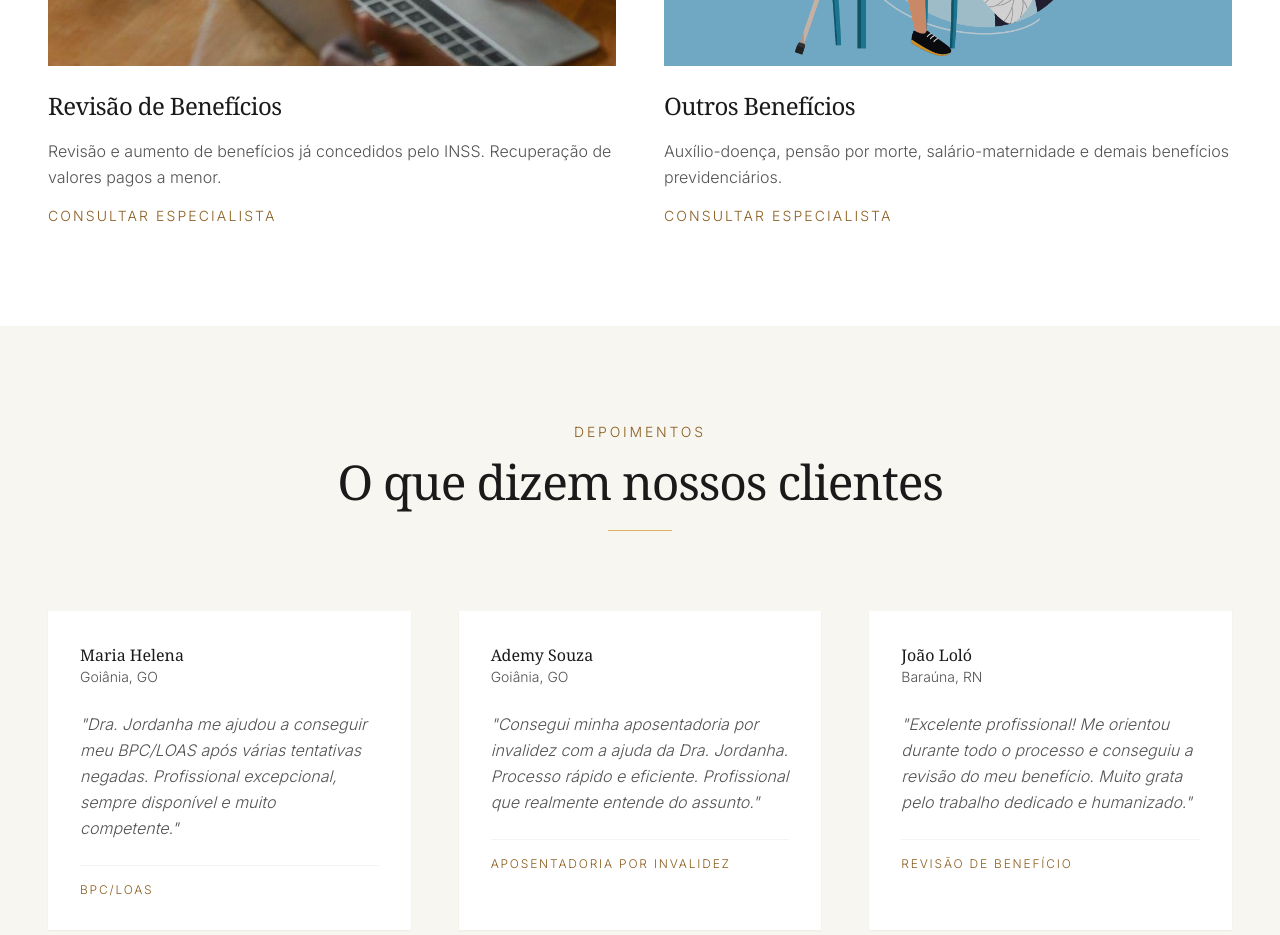
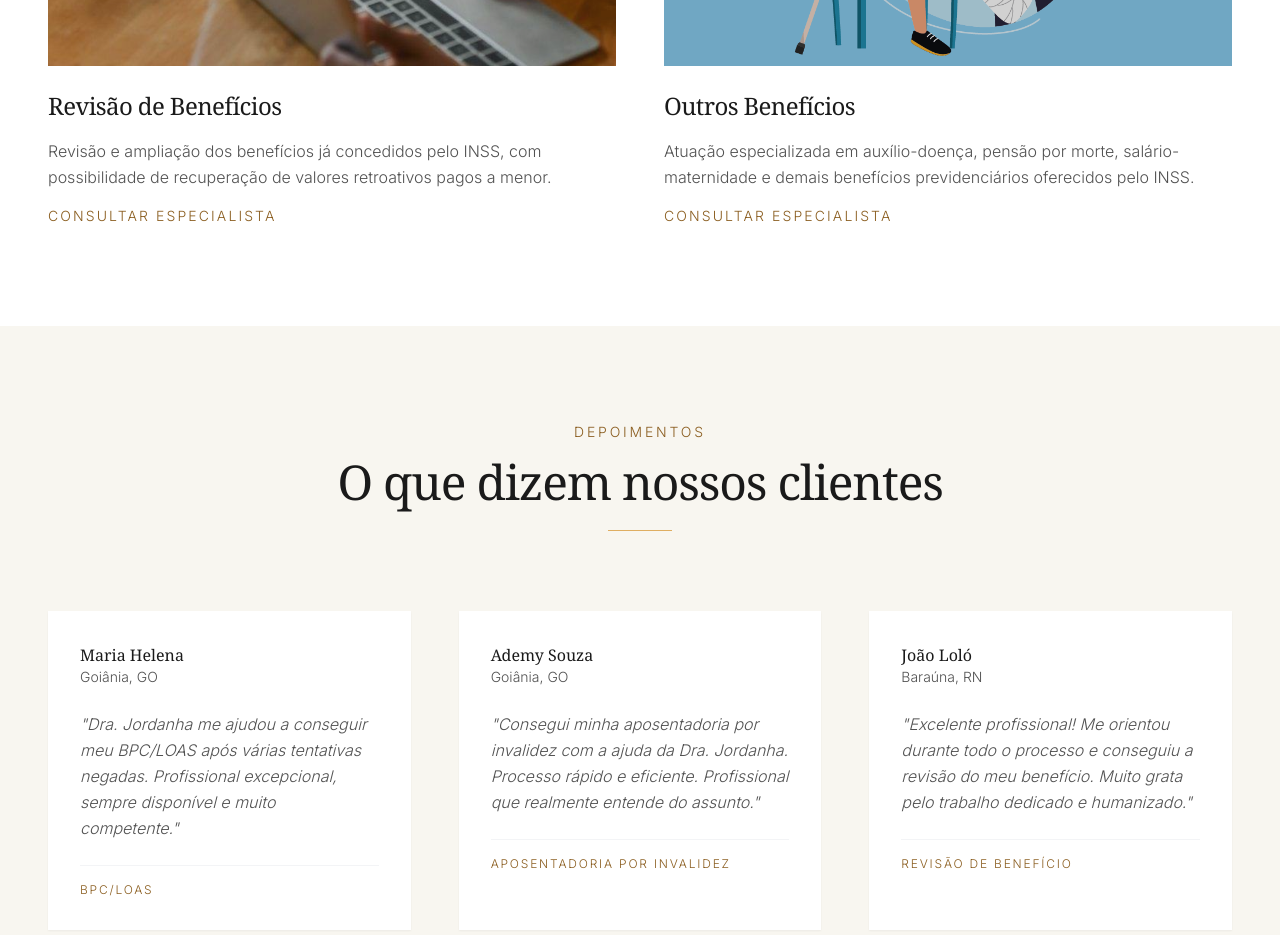
Before and after one commit to Victoorres/jordanha-targino, a Next.js app: page / in a window 1280 px wide. Shown: the part 3080-4015 px from the top of the page. Built offline with nearby package versions, Linux system fonts and the light colour scheme; no server answers.

Commit message:
refactor: corrigindo texto

```diff
--- a/components/services.tsx
+++ b/components/services.tsx
@@ -53,12 +53,12 @@ export default function Services() {
     },
     {
       title: 'Revisão de Benefícios',
-      description: 'Revisão e aumento de benefícios já concedidos pelo INSS. Recuperação de valores pagos a menor.',
+      description: 'Revisão e ampliação dos benefícios já concedidos pelo INSS, com possibilidade de recuperação de valores retroativos pagos a menor.',
       image: '/revisao-beneficios.jpg?height=300&width=400&text=Benefits+Review',
     },
     {
       title: 'Outros Benefícios',
-      description: 'Auxílio-doença, pensão por morte, salário-maternidade e demais benefícios previdenciários.',
+      description: 'Atuação especializada em auxílio-doença, pensão por morte, salário-maternidade e demais benefícios previdenciários oferecidos pelo INSS.',
       image: '/outros-beneficios.png?height=300&width=400&text=INSS+Benefits',
     },
   ];
```
